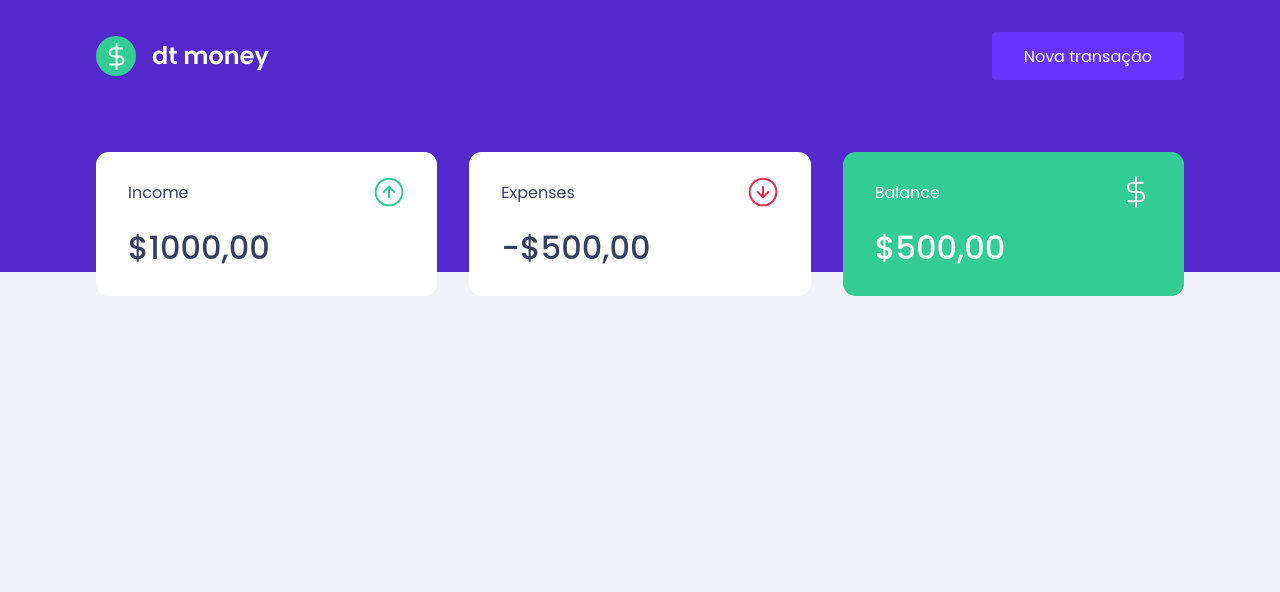
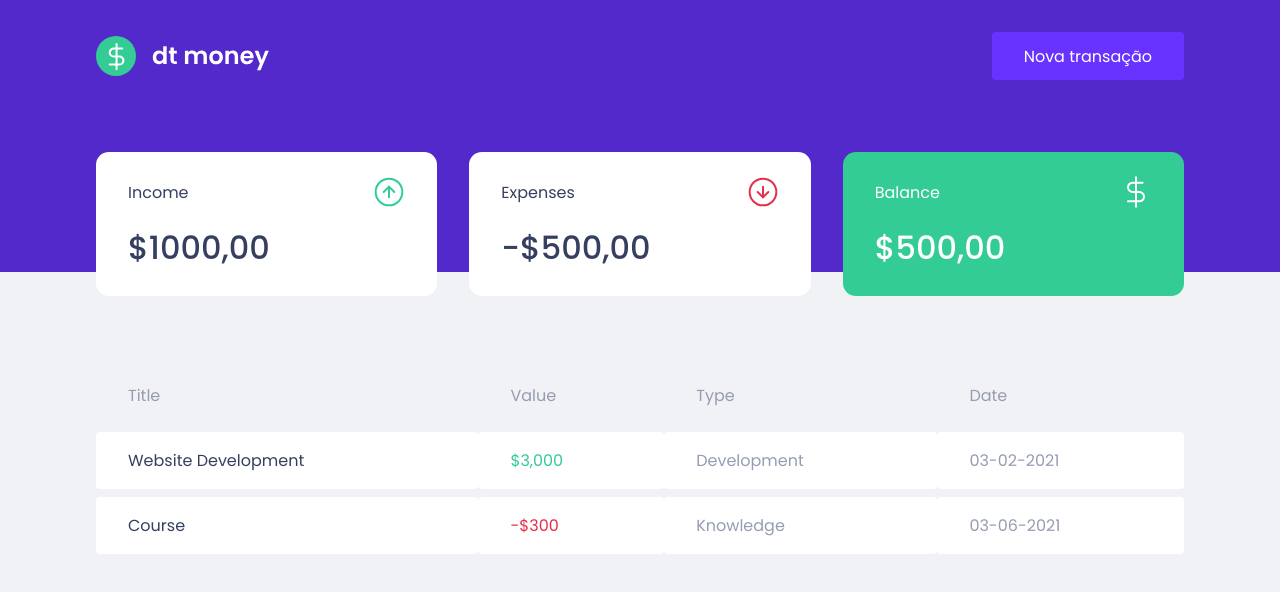
Before and after one commit to GGalupo/dt-money, a React (Create React App) app: page / in a window 1280 px wide. Shown: the top 592 px of the page. Built offline with nearby package versions, Linux system fonts and the light colour scheme.

Commit message:
TransactionTable component with static values.

```diff
--- a/src/components/Dashboard/index.tsx
+++ b/src/components/Dashboard/index.tsx
@@ -1,11 +1,13 @@
 import { Container } from './styles'
 
 import { Summary } from '../Summary'
+import { TransactionsTable } from '../TransactionsTable'
 
 export function Dashboard() {
     return (
         <Container>
             <Summary />
+            <TransactionsTable />
         </Container>
     )
 }
--- /dev/null
+++ b/src/components/TransactionsTable/index.tsx
@@ -0,0 +1,32 @@
+import { Container } from "./styles";
+
+export function TransactionsTable() {
+    return (
+        <Container>
+            <table>
+                <thead>
+                    <tr>
+                        <th>Title</th>
+                        <th>Value</th>
+                        <th>Type</th>
+                        <th>Date</th>
+                    </tr>
+                </thead>
+                <tbody>
+                    <tr>
+                        <td>Website Development</td>
+                        <td className="income">$3,000</td>
+                        <td>Development</td>
+                        <td>03-02-2021</td>
+                    </tr>
+                    <tr>
+                        <td>Course</td>
+                        <td className="expense">-$300</td>
+                        <td>Knowledge</td>
+                        <td>03-06-2021</td>
+                    </tr>
+                </tbody>
+            </table>
+        </Container>
+    )
+}
--- /dev/null
+++ b/src/components/TransactionsTable/styles.ts
@@ -0,0 +1,40 @@
+import styled from 'styled-components'
+
+export const Container = styled.div`
+    margin-top: 4rem;
+
+    table {
+        width: 100%;
+        border-spacing: 0 0.5rem;
+
+        th {
+            color: var(--text-body);
+            font-weight: 400;
+            padding: 1rem 2rem;
+            text-align: left;
+            line-height: 1.5rem;
+        }
+
+        td {
+            padding: 1rem 2rem;
+
+            border: 0;
+            border-radius: 0.25rem;
+
+            background: var(--shape);
+            color: var(--text-body);
+
+            &:first-child {
+                color: var(--text-title);
+            }
+
+            &.income {
+                color: var(--green);
+            }
+
+            &.expense {
+                color: var(--red);
+            }
+        }
+    }
+`
```
